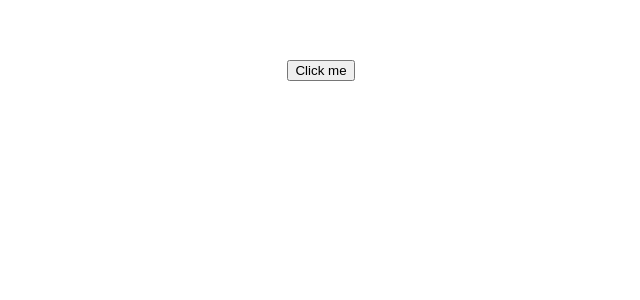
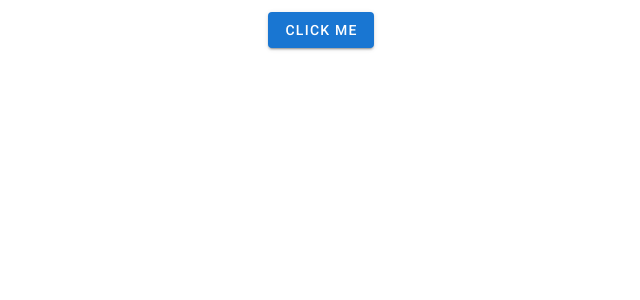
Before and after one commit to lexLaeda/TestYourself, a Vue app in the folder frontend/: page / in a window 1280 px wide. Shown: the top 300 px of the page, without its empty margins (319-959 px from the left). Built offline with nearby package versions, Linux system fonts and the light colour scheme.

Commit message:
add vuetify

```diff
--- a/frontend/public/index.html
+++ b/frontend/public/index.html
@@ -6,6 +6,8 @@
     <meta name="viewport" content="width=device-width,initial-scale=1.0">
     <link rel="icon" href="<%= BASE_URL %>favicon.ico">
     <title><%= htmlWebpackPlugin.options.title %></title>
+    <link rel="stylesheet" href="https://fonts.googleapis.com/css?family=Roboto:100,300,400,500,700,900">
+    <link rel="stylesheet" href="https://cdn.jsdelivr.net/npm/@mdi/font@latest/css/materialdesignicons.min.css">
   </head>
   <body>
     <noscript>
--- a/frontend/src/App.vue
+++ b/frontend/src/App.vue
@@ -1,45 +1,38 @@
 <template>
-  <div id="app">
-    <button @click="getHello()">Click me</button>
-    <br>
-    <h2>{{hello}}</h2>
-  </div>
+  <v-app>
+    <v-container>
+      <v-row>
+        <v-col class="text-center">
+          <v-btn color="primary" @click="getHello()">Click me</v-btn>
+        </v-col>
+      </v-row>
+      <v-row>
+        <v-col>
+          <h2 class="text-center" v-if="hello.length">{{ hello }}</h2>
+        </v-col>
+      </v-row>
+    </v-container>
+  </v-app>
 </template>
 
 <script>
-
 import api from "./backend-api";
-
 export default {
   name: 'App',
 
-  data() {
-    return {
-      hello: '',
-      errors: []
-    }
-  },
+  data: () => ({
+    hello: ''
+  }),
 
   methods: {
     getHello () {
       api.hello().then(response => {
-        this.hello = response.data.toLowerCase();
+        this.hello = response.data;
       })
-      .catch(e => {
-        this.errors.push(e)
-      })
+              .catch(e => {
+                this.errors.push(e)
+              })
     }
   }
-}
+};
 </script>
-
-<style>
-#app {
-  font-family: Avenir, Helvetica, Arial, sans-serif;
-  -webkit-font-smoothing: antialiased;
-  -moz-osx-font-smoothing: grayscale;
-  text-align: center;
-  color: #2c3e50;
-  margin-top: 60px;
-}
-</style>
--- a/frontend/src/main.js
+++ b/frontend/src/main.js
@@ -1,8 +1,10 @@
 import Vue from 'vue'
 import App from './App.vue'
+import vuetify from './plugins/vuetify';
 
 Vue.config.productionTip = false
 
 new Vue({
-  render: h => h(App),
+  vuetify,
+  render: h => h(App)
 }).$mount('#app')
--- /dev/null
+++ b/frontend/src/plugins/vuetify.js
@@ -0,0 +1,7 @@
+import Vue from 'vue';
+import Vuetify from 'vuetify/lib';
+
+Vue.use(Vuetify);
+
+export default new Vuetify({
+});
--- a/frontend/vue.config.js
+++ b/frontend/vue.config.js
@@ -1,19 +1,16 @@
-// vue.config.js
 module.exports = {
-  // proxy all webpack dev-server requests starting with /api
-  // to our Spring Boot backend (localhost:8088) using http-proxy-middleware
-  // see https://cli.vuejs.org/config/#devserver-proxy
-  devServer: {
-    proxy: {
-      '/api': {
-        target: 'http://localhost:8098', // this configuration needs to correspond to the Spring Boot backends' application.properties server.port
-        ws: true,
-        changeOrigin: true
+  "devServer": {
+    "proxy": {
+      "/api": {
+        "target": "http://localhost:8098",
+        "ws": true,
+        "changeOrigin": true
       }
     }
   },
-  // Change build paths to make them Maven compatible
-  // see https://cli.vuejs.org/config/
-  outputDir: 'target/dist',
-  assetsDir: 'static'
-};
+  "outputDir": "target/dist",
+  "assetsDir": "static",
+  "transpileDependencies": [
+    "vuetify"
+  ]
+}
```
Also changed, not shown: frontend/package.json (+7 -2 lines), frontend/src/router.js (deleted, +0 -9 lines), frontend/src/assets/logo.png (deleted), frontend/src/backend-api.js (line endings or trailing spaces), 2 other files (tests, documents, lock files or other folders).
